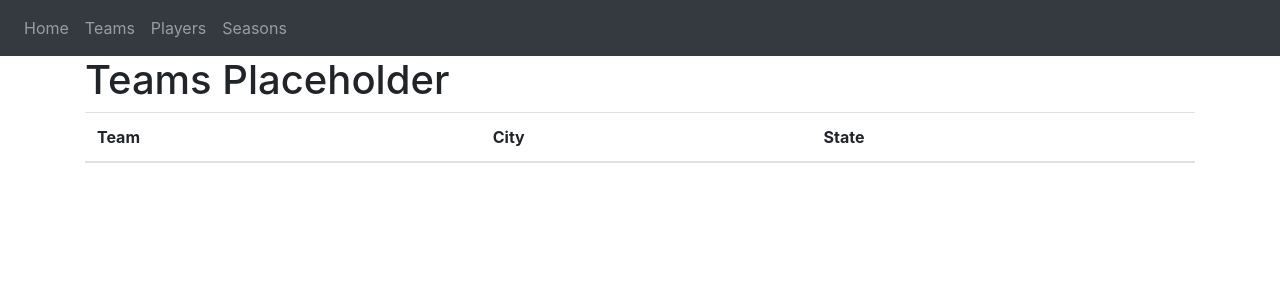
After one commit to firatkizilboga/cucumbers, a Flask app: page /teams in a window 1280 px wide. The commit adds this page. Shown: the top 300 px of the page. Run offline with Flask 3, Linux system fonts and the light colour scheme; lists and menus that the app fills with data are empty; some libraries are stand-ins or nearby versions.

Commit message:
Add placeholder pages for rest of the views

```diff
--- a/flask_app/website/templates/base.html
+++ b/flask_app/website/templates/base.html
@@ -19,14 +19,25 @@
     </head>
 
     <body>
-        <nav class="navbar navbar-expand-lg navbar-dark bg-dark" id="navbar">
-            <div class="navbar-nav">
-                <a href="/" class="nav-item nav-link" id="homepage">Home</a>
-                <a href="/teams" class="nav-item nav-link" id="teams">Teams</a>
-                <a href="/players" class="nav-item nav-link" id="players">Players</a>
-                <a href="/seasons" class="nav-item nav-link" id="seasons">Seasons</a>
+        <nav class="navbar navbar-expand-lg navbar-dark bg-dark">
+            <button class="navbar-toggler" type="button" data-toggle="collapse" data-targ="#navbar">
+                <span class="navbar-toggler-icon"></span>
+            </button>
+
+            <div class="collapse navbar-collapse" id="navbar">
+                <div class="navbar-nav">
+                    <a href="/" class="nav-item nav-link" id="homepage">Home</a>
+                    <a href="/teams" class="nav-item nav-link" id="teams">Teams</a>
+                    <a href="/players" class="nav-item nav-link" id="players">Players</a>
+                    <a href="/seasons" class="nav-item nav-link" id="seasons">Seasons</a>
+                </div>
             </div>
         </nav>
+
+        <div class="container">
+            {% block content %}
+            {% endblock %}
+        </div>
 
         <script
         src="https://code.jquery.com/jquery-3.2.1.slim.min.js"
--- a/flask_app/website/templates/home.html
+++ b/flask_app/website/templates/home.html
@@ -1,2 +1,7 @@
 {% extends "base.html"%}
 {% block titl%} Home {% endblock %}
+
+{% block content %}
+    <h1>Welcome to the NBA Database</h1>
+    <p>Click on the links above to explore the database</p>
+{% endblock %}
--- /dev/null
+++ b/flask_app/website/templates/teams.html
@@ -0,0 +1,24 @@
+{% extends "base.html" %}
+{% block title %} Teams {% endblock %}
+
+{% block content %}
+    <h1>Teams Placeholder</h1>
+    <table class="table table-striped">
+        <thead>
+            <tr>
+                <th>Team</th>
+                <th>City</th>
+                <th>State</th>
+            </tr>
+        </thead>
+        <tbody>
+            {% for team in teams %}
+                <tr>
+                    <td>{{team.team}}</td>
+                    <td>{{team.city}}</td>
+                    <td>{{team.state}}</td>
+                </tr>
+            {% endfor %}
+        </tbody>
+    </table>
+{% endblock %}
--- a/flask_app/website/views.py
+++ b/flask_app/website/views.py
@@ -5,3 +5,15 @@ views = Blueprint('views', __name__)
 @views.route('/')
 def homepage():
     return render_template("home.html")
+
+@views.route('/players')
+def players():
+    return render_template("players.html")
+
+@views.route('/teams')
+def teams():
+    return render_template("teams.html")
+
+@views.route('/seasons')
+def seasons():
+    return render_template("seasons.html")
```
Also changed, not shown: flask_app/website/templates/players.html (added, +15 -0 lines), flask_app/website/templates/seasons.html (added, +23 -0 lines).
